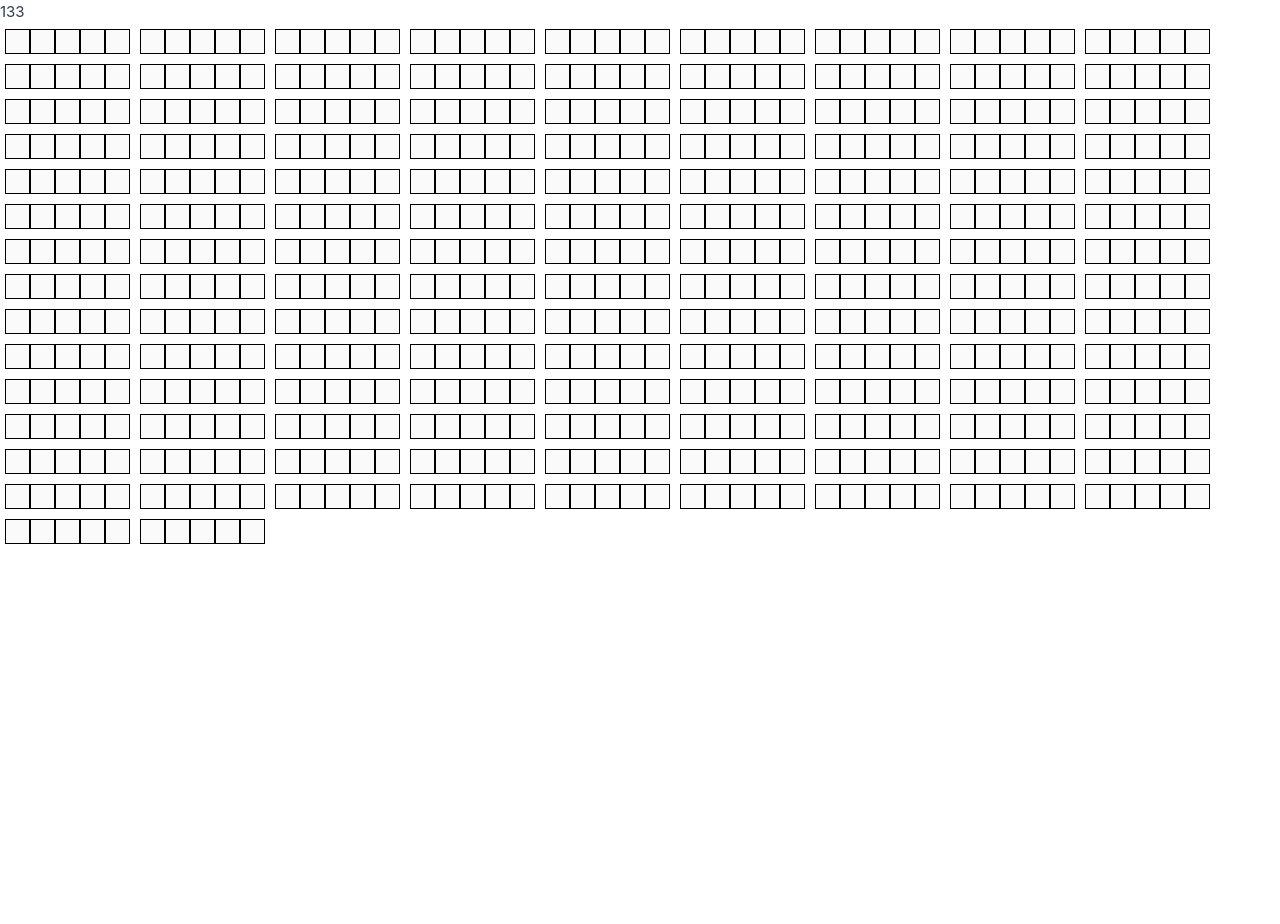
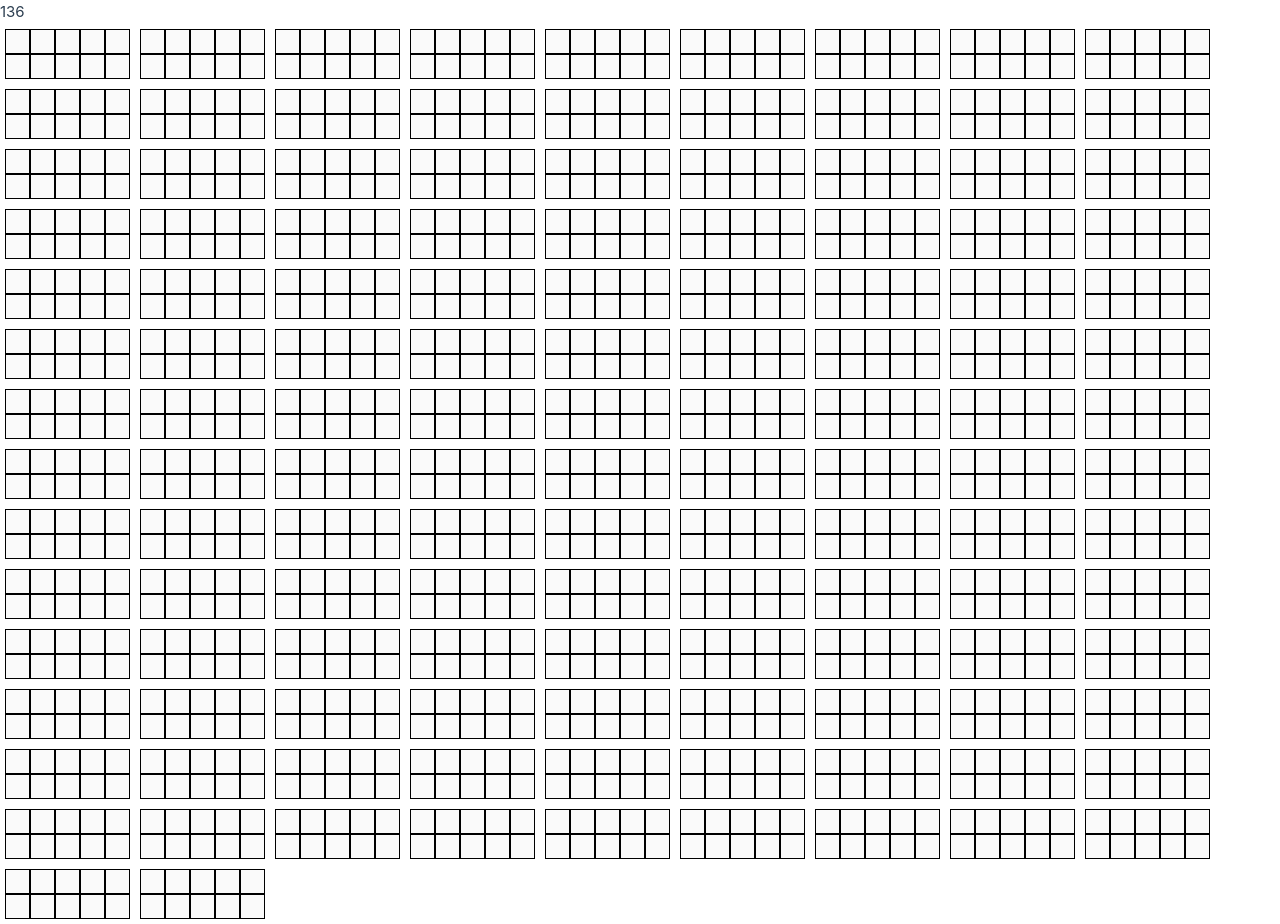
Before and after one commit to monoscale/SuperWordle, a Vue app: page / in a window 1280 px wide. Before the commit the page ends 800 px from the top, so only its background shows below. Built offline with nearby package versions, Linux system fonts and the light colour scheme.

Commit message:
show correct letters

```diff
--- a/src/components/Wordle.vue
+++ b/src/components/Wordle.vue
@@ -8,7 +8,7 @@ import { isWordAllowed, getRandomWord } from '../models/Words';
 
 const wordLength = 5;
 const wordlesToSolve = 128;
-const attempts = wordlesToSolve + 5;
+const attempts = wordlesToSolve + Math.log2(wordlesToSolve) + 1;
 
 
 
@@ -80,6 +80,11 @@ function getUncompletedWordles() {
                 <input v-for="(tile, index) in row.characters" v-bind:key="index" disabled class="tile" :class="tile.state"
                     v-bind:value="tile.character" />
             </div>
+
+            <span v-if="!wordle.completed">
+                <input v-for="(character, index) in wordle.knownCharacters" v-bind:key="index" disabled v-bind:value="character"  class="tile"/>
+            </span>
+
         </div>
     </div>
 </template>
@@ -101,7 +106,7 @@ function getUncompletedWordles() {
 }
 
 .tile.absent {
-    background-color: gray;
+    background-color: lightgray;
     color: white;
 }
 
@@ -111,8 +116,8 @@ function getUncompletedWordles() {
 }
 
 .tile.correct {
-    background-color: green;
-    color: white;
+    background-color: lime;
+    color: black;
 }
 
 .tile.invalid {
--- a/src/models/Wordle.ts
+++ b/src/models/Wordle.ts
@@ -6,19 +6,18 @@ export class Wordle {
     public word: string;
     public guesses: WordleGuess[];
     public completed: boolean = false;
+    public knownCharacters: WordleCharacter[];
 
     private currentGuess: WordleGuess;
     private maximumAttempts: number;
     private currentGuessIndex: number = 0;
-
-    private correctCharPositions: boolean[];
 
     constructor(word: string, maximumAttempts: number) {
         this.word = word;
         this.maximumAttempts = maximumAttempts;
         this.guesses = [new WordleGuess()];
         this.currentGuess = this.guesses[0];
-        this.correctCharPositions = Array.from({ length: 5 }, () => false);
+        this.knownCharacters = Array.from({ length: 5 }, () => '');
     }
 
     public setCharacterGuess(character: WordleCharacter) {
@@ -41,22 +40,22 @@ export class Wordle {
 
     public checkGuess(): void {
         const guess = this.getGuess();
-        let correctCount: number = 0;
+        let correctCount = 0;
         for (let i = 0; i < this.word.length; i++) {
             const charWord = this.word[i];
             const charGuess = guess[i];
             if (charWord === charGuess) {
                 this.currentGuess.setCharacterState(i, WordleCharacterState.CORRECT);
+                this.knownCharacters[i] = charWord as WordleCharacter;
                 correctCount++;
-                this.correctCharPositions[i] = true;
             } else if (this.word.includes(charGuess)) {
                 const indexOfChar = this.word.indexOf(charGuess);
                 if (indexOfChar >= 0 && this.word[indexOfChar] == guess[indexOfChar]) {
                     this.currentGuess.setCharacterState(i, WordleCharacterState.ABSENT);
                 } else {
                     let charWordOccurences = this.word.split(charGuess).length - 1;
-                    for(let j = 0; j < i; j++){
-                        if(guess[j] == charGuess){
+                    for (let j = 0; j < i; j++) {
+                        if (guess[j] == charGuess) {
                             charWordOccurences--;
                         }
                     }
@@ -86,7 +85,11 @@ export class Wordle {
         if (this.completed) {
             return 1000;
         }
-        return -1 * this.correctCharPositions.filter(x => x == true).length;
+        return -1 * this.getKnownCharactersCount();
+    }
+
+    private getKnownCharactersCount(){
+        return this.knownCharacters.filter(x => x !== '').length;
     }
 
 
```
